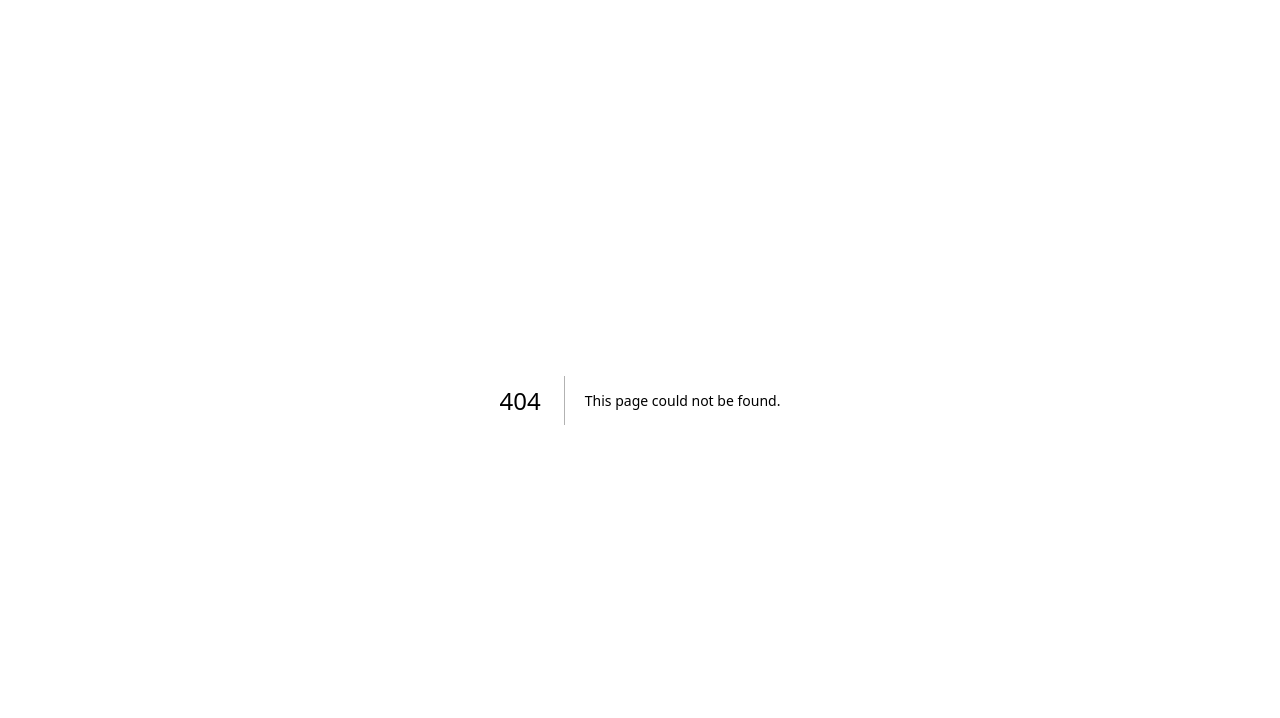
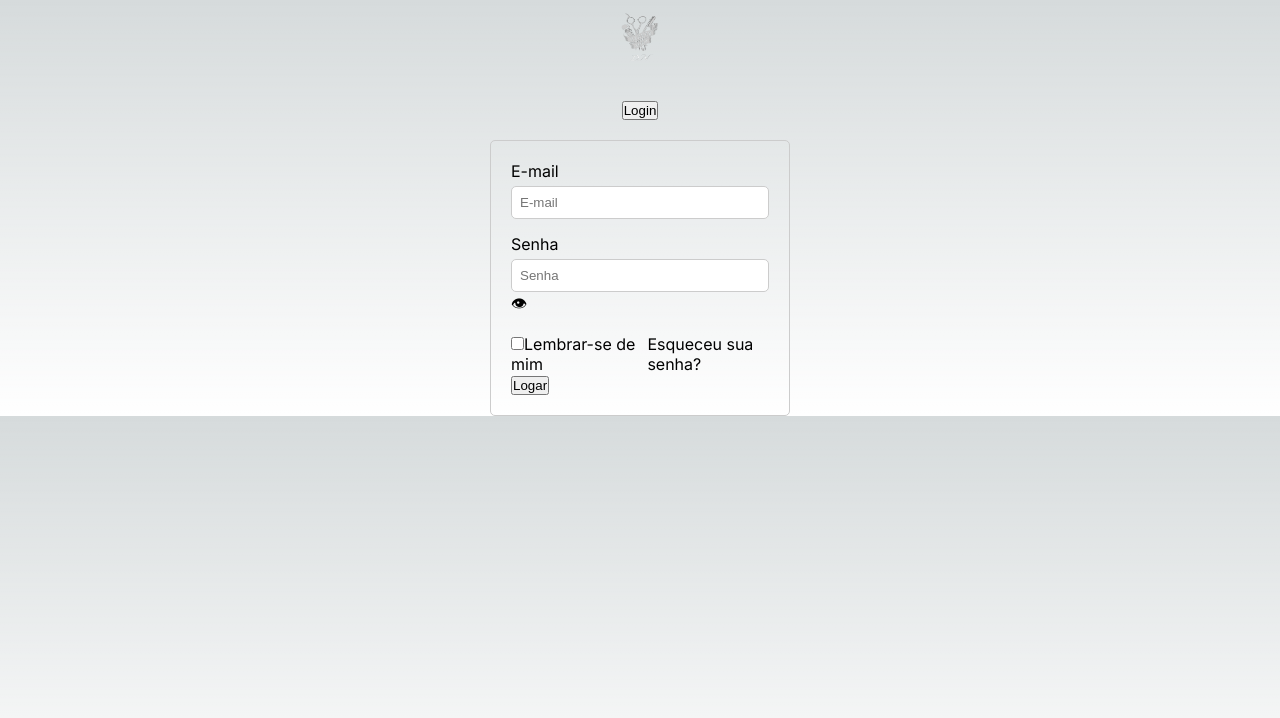
Before and after one commit to Queonias/baber_shop, a Next.js app: page /pages/login in a window 1280 px wide. Before the commit this address had no page. Shown: the top 718 px of the page. Built offline with nearby package versions, Linux system fonts and the light colour scheme.

Commit message:
fix: rota de login modificada

```diff
--- a/src/styles/Login.module.css
+++ b/src/styles/Login.module.css
@@ -1,154 +1,68 @@
-body {
-    font-family: 'Arial', sans-serif;
+/* Login.module.css */
+
+.loginContainer {
     display: flex;
-    justify-content: center;
+    flex-direction: column;
     align-items: center;
-    height: 100vh;
-    margin: 0;
-    background-color: #f0f0f0;
 }
 
-.login-container {
-    background: #2c2c2c;
-    border-radius: 15px;
-    box-shadow: 0 10px 30px rgba(0, 0, 0, 0.1);
-    max-width: 400px;
-    width: 100%;
-    color: #fff;
-    text-align: center;
-    padding: 20px;
-    box-sizing: border-box;
-}
-
-.login-header img {
-    width: 180px;
-    /* Aumentar o tamanho da imagem */
+.loginHeader {
     margin-bottom: 20px;
 }
 
-.login-tabs {
-    display: flex;
-    justify-content: center;
+.loginTabs {
     margin-bottom: 20px;
 }
 
-.tab {
-    background: none;
-    border: none;
-    color: #ffffff;
-    font-size: 18px;
-    padding: 10px 20px;
-    cursor: pointer;
-    transition: color 0.3s;
-    text-transform: uppercase;
+.loginForm {
+    width: 300px;
+    padding: 20px;
+    border: 1px solid #ccc;
+    border-radius: 5px;
 }
 
-.tab.active,
-.tab:hover {
-    color: #fff;
-    border-bottom: 2px solid #fff;
+.inputGroup {
+    margin-bottom: 15px;
 }
 
-.login-form {
-    padding: 0 20px;
+.inputGroup label {
+    display: block;
+    margin-bottom: 5px;
 }
 
-.input-group {
-    position: relative;
-    margin-bottom: 20px;
+.inputGroup input {
+    width: 100%;
+    padding: 8px;
+    border: 1px solid #ccc;
+    border-radius: 5px;
 }
 
-.input-group label {
-    display: block;
-    text-align: left;
-    margin-bottom: 5px;
-    color: #ffffff;
-    font-size: 14px;
+.showPassword {
+    cursor: pointer;
 }
 
-.input-group input {
+.extraOptions {
+    margin-top: 15px;
+    display: flex;
+    align-items: center;
+}
+
+.extraOptions label {
+    margin-right: 10px;
+}
+
+/* Login.module.css */
+
+.submitButton {
     width: 100%;
-    padding: 12px;
+    padding: 10px;
+    background-color: #007bff;
+    color: #fff;
     border: none;
     border-radius: 5px;
-    background: #444;
-    color: #fff;
-    font-size: 16px;
-    outline: none;
-    box-shadow: inset 0 0 5px rgba(0, 0, 0, 0.2);
+    cursor: pointer;
 }
 
-.input-group input:focus {
-    background: #555;
+.submitButton:hover {
+    background-color: #0056b3;
 }
-
-.show-password {
-    cursor: pointer;
-    position: absolute;
-    top: 60%;
-    right: 5px;
-    transform: translateY(-50%);
-    color: #ffffff;
-    font-size: 28px;
-    /* Aumentar o tamanho do ícone de olho */
-}
-
-.extra-options {
-    display: flex;
-    justify-content: space-between;
-    margin-bottom: 20px;
-    font-size: 14px;
-}
-
-.extra-options a {
-    color: #aaa;
-    text-decoration: none;
-}
-
-.extra-options a:hover {
-    text-decoration: underline;
-}
-
-input[type="checkbox"] {
-    display: none;
-}
-
-input[type="checkbox"]+label::before {
-    content: '';
-    display: inline-block;
-    width: 20px;
-    height: 20px;
-    border-radius: 50%;
-    border: 2px solid #aaa;
-    background: #fff;
-    margin-right: 10px;
-    vertical-align: middle;
-    cursor: pointer;
-    transition: background 0.3s, border-color 0.3s;
-}
-
-input[type="checkbox"]:checked+label::before {
-    background: #2885ff;
-    border-color: #000000;
-    content: '✔';
-    color: #ffffff;
-    text-align: center;
-    line-height: 18px;
-    font-size: 18px;
-}
-
-button {
-    width: 70%;
-    padding: 12px;
-    background-color: #040404;
-    border: none;
-    border-radius: 5px;
-    color: white;
-    font-size: 16px;
-    cursor: pointer;
-    transition: background-color 0.3s;
-}
-
-button:hover {
-    background-color: #b9b9b9;
-}
```
Also changed, not shown: src/app/pages/login/page.js (renamed from src/app/pages/login/login.js).
